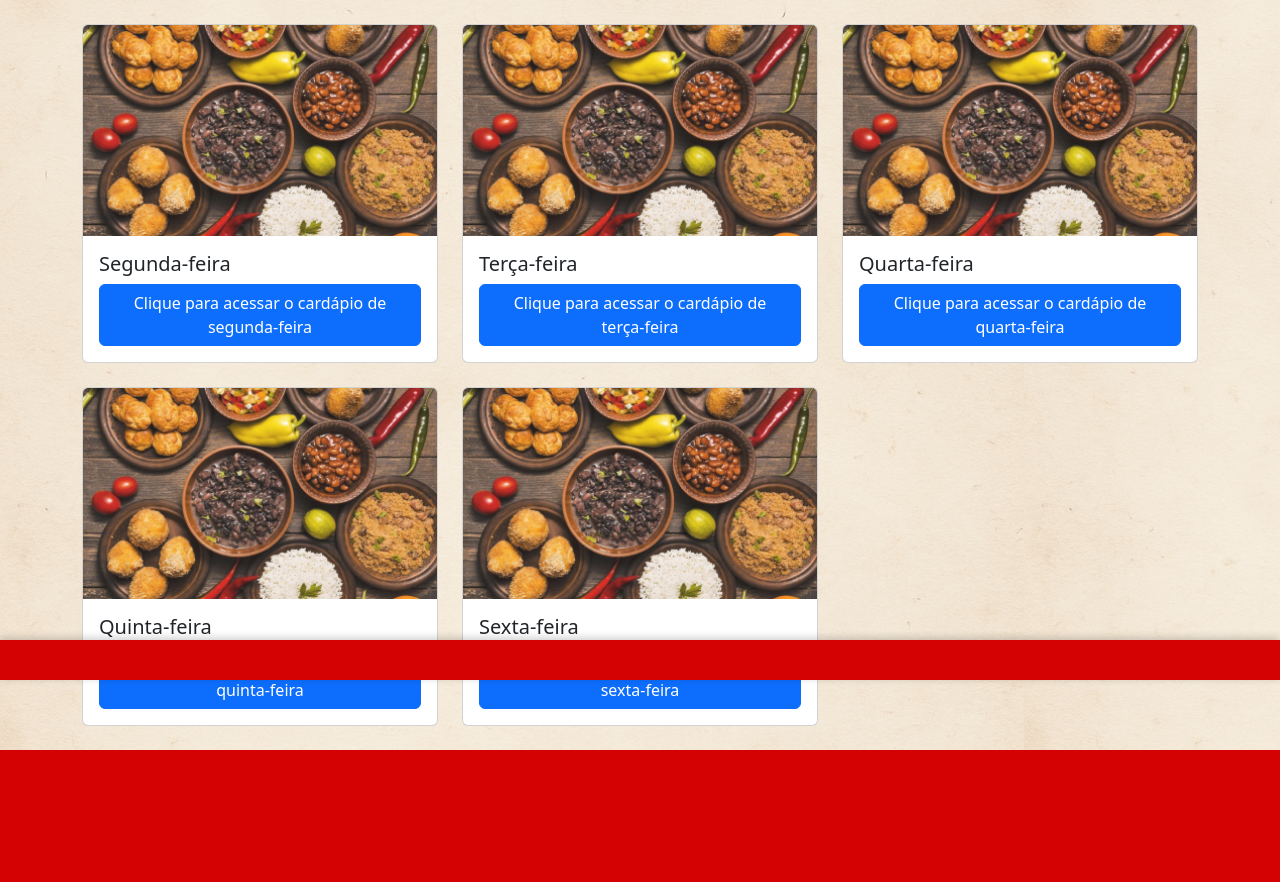
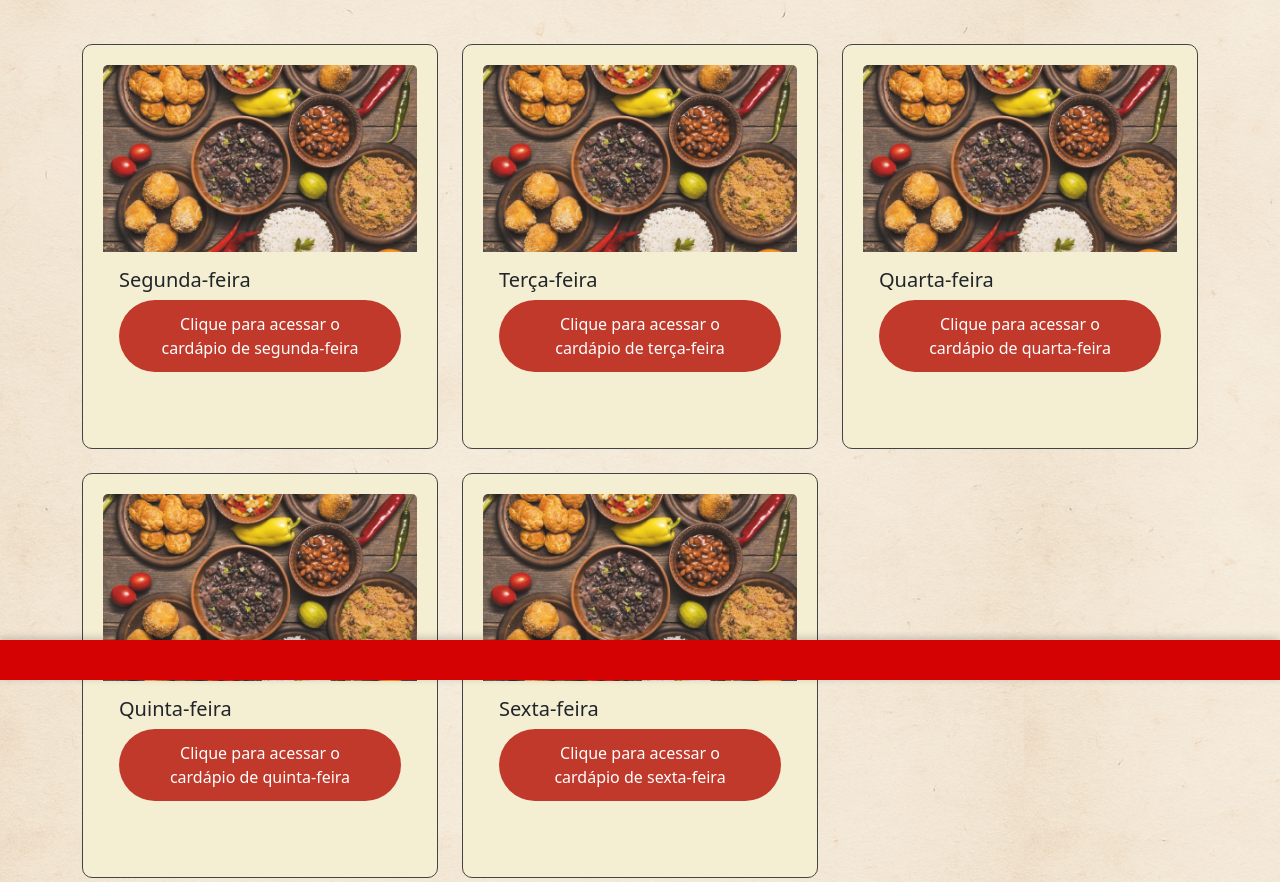
Before and after one commit to dudabas/projetec, a PHP site: page /cardapio.html in a window 1280 px wide. Shown: the part 120-1002 px from the top of the page. Before the commit the page ends 870 px from the top, so only its background shows below. Run offline with PHP 8.4, Linux system fonts and the light colour scheme.

Commit message:
Update styles.css

```diff
--- a/styles.css
+++ b/styles.css
@@ -101,7 +101,7 @@
     font-size: 15px;
     line-height: 1.5;
   }
-/*index*/
+/*cardapio*/
 
 .cardapio-page-main {
   padding: 40px;
@@ -113,7 +113,7 @@
   align-items: center;
 }
 
-.cardapio-page-item {
+div.card {
   display: flex;
   position: relative;
   align-items: center;
@@ -122,14 +122,12 @@
   border: 1px solid #444;
   border-radius: 10px;
   margin: 20px auto;
-  width: 90%;
-  max-width: 1200px;
+  object-fit: cover;
   height: 220px;
   padding: 20px;
   text-align: left;
   box-sizing: border-box;
 }
-
 
 .cardapio-page-img {
   width: 250px;
@@ -163,6 +161,20 @@
   flex-direction: column;
   justify-content: center;
 }
+
+.btn.btn-primary {
+  background-color: #c0392b;  /* vermelho escuro */
+  color: white;
+  border: none;
+  padding: 12px 40px;
+  border-radius: 50px;  /* deixa o botão bem arredondado */
+  font-size: 16px;
+  cursor: pointer;
+  --bs-btn-hover-bg: #a93226;  /* cor mais escura no hover */
+  --bs-btn-active-bg: #a93226;  /* cor mais escura no acti*/
+
+}
+
 
 /*duvidas*/
 .duvidas-h1{
```
